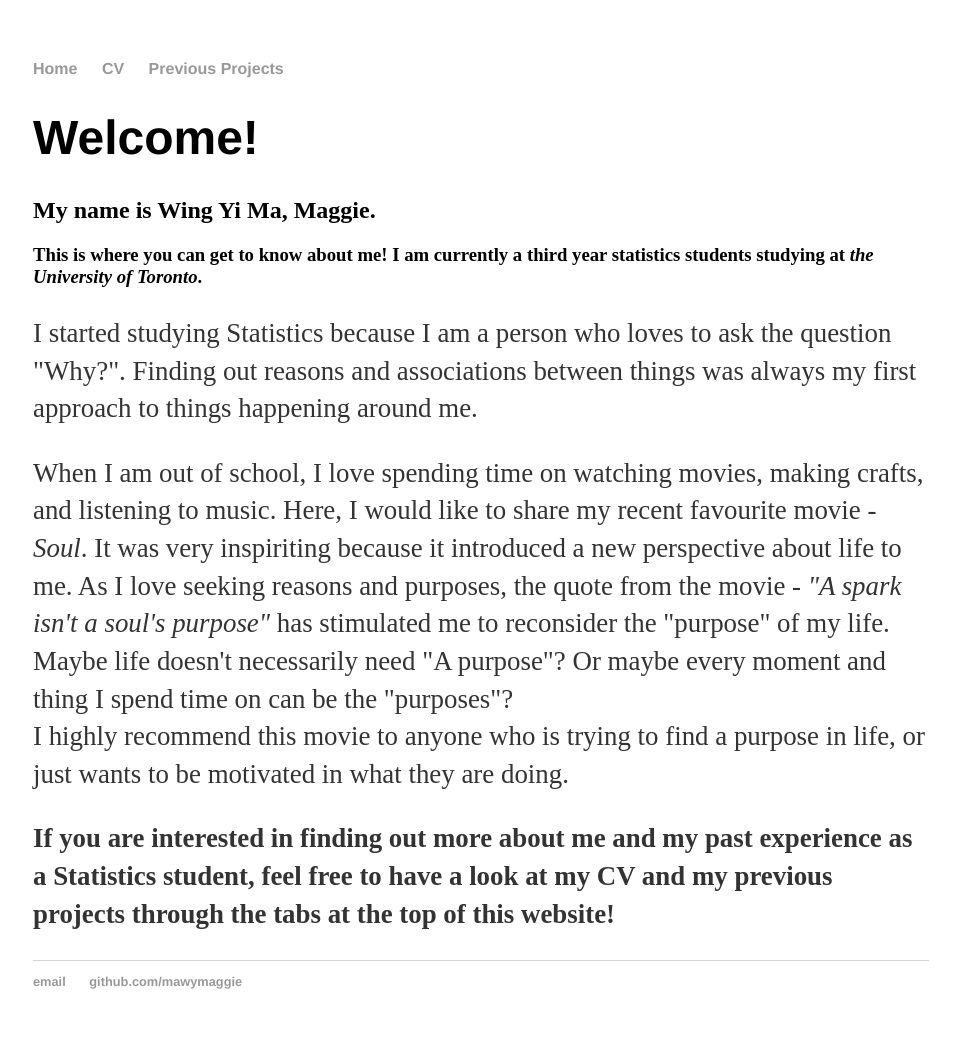
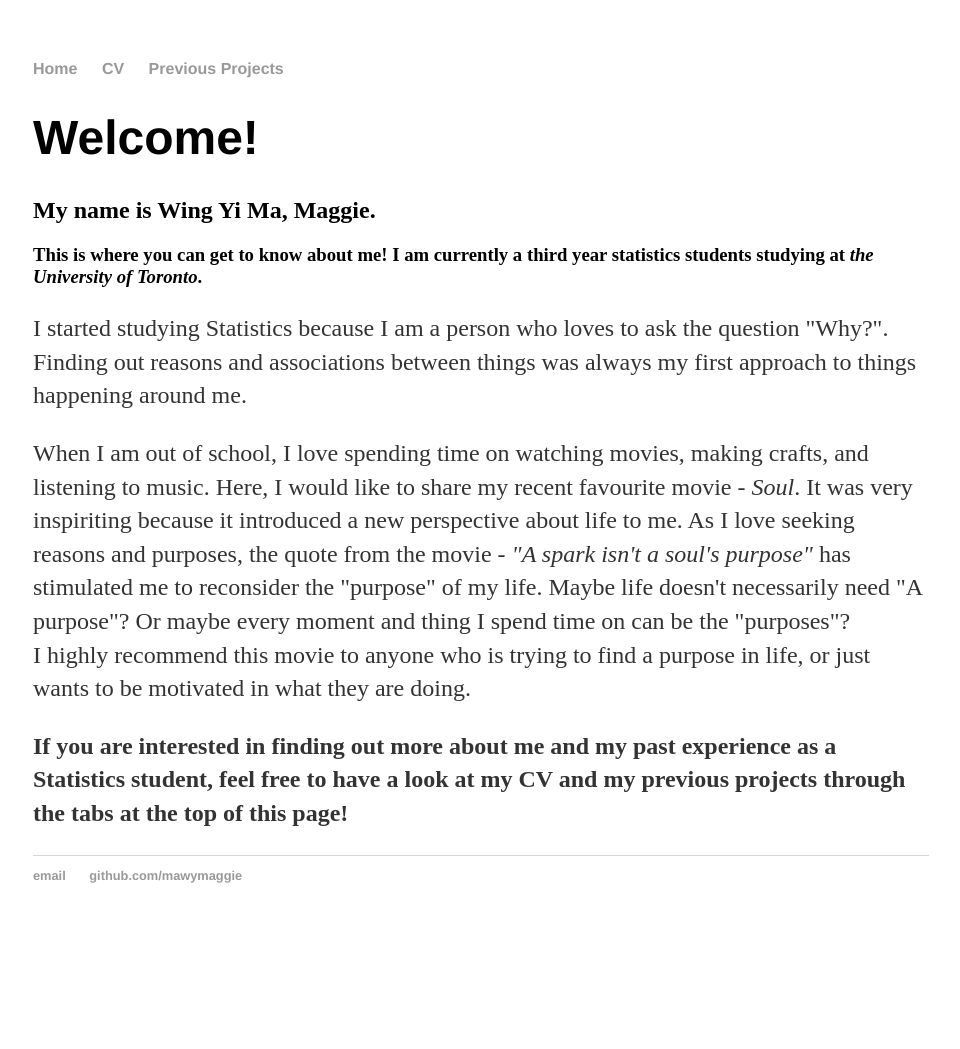
Before and after one commit to mawymaggie/mawymaggie.github.io, a Jekyll site: the page built from index.html, in a window 1280 px wide. Shown: the whole page, without its empty margins (159-1119 px from the left). Built offline with Jekyll 4.4.1, drawn with Linux system fonts in a browser that asks for light colours; after the commit the page ends 943 px from its top, so only the background shows below that.

Commit message:
Update index.html

```diff
--- a/index.html
+++ b/index.html
@@ -7,13 +7,13 @@ title: Wing Yi Ma's personal website
 	<h2>My name is Wing Yi Ma, Maggie.</h2>
 	<h3>This is where you can get to know about me!
 		I am currently a third year statistics students studying at <em>the University of Toronto</em>. </h3>
-	<p style="font-size:2.1vw">I started studying Statistics because I am a person who loves to ask the question "Why?".
+	<p>I started studying Statistics because I am a person who loves to ask the question "Why?".
 		Finding out reasons and associations between things was always my first approach to things happening around me. </p>
-	<p style="font-size:2.1vw">When I am out of school, I love spending time on watching movies, making crafts, and listening to music.
+	<p>When I am out of school, I love spending time on watching movies, making crafts, and listening to music.
 		Here, I would like to share my recent favourite movie - <em>Soul</em>. It was very inspiriting because it introduced a new perspective about life to me.
 		As I love seeking reasons and purposes, the quote from the movie - <em>"A spark isn't a soul's purpose"</em> has stimulated me to reconsider the "purpose" of my life.
 		Maybe life doesn't necessarily need "A purpose"? Or maybe every moment and thing I spend time on can be the "purposes"?<br/>
 		I highly recommend this movie to anyone who is trying to find a purpose in life, or just wants to be motivated in what they are doing.</p>
-	<p style="font-size:2.1vw"><b>If you are interested in finding out more about me and my past experience as a Statistics student, feel free to have a look at my CV and my previous projects through the tabs at the top of this website!</b></p>
+	<p><b>If you are interested in finding out more about me and my past experience as a Statistics student, feel free to have a look at my CV and my previous projects through the tabs at the top of this page!</b></p>
 
 </div><!-- /.blurb -->
```
